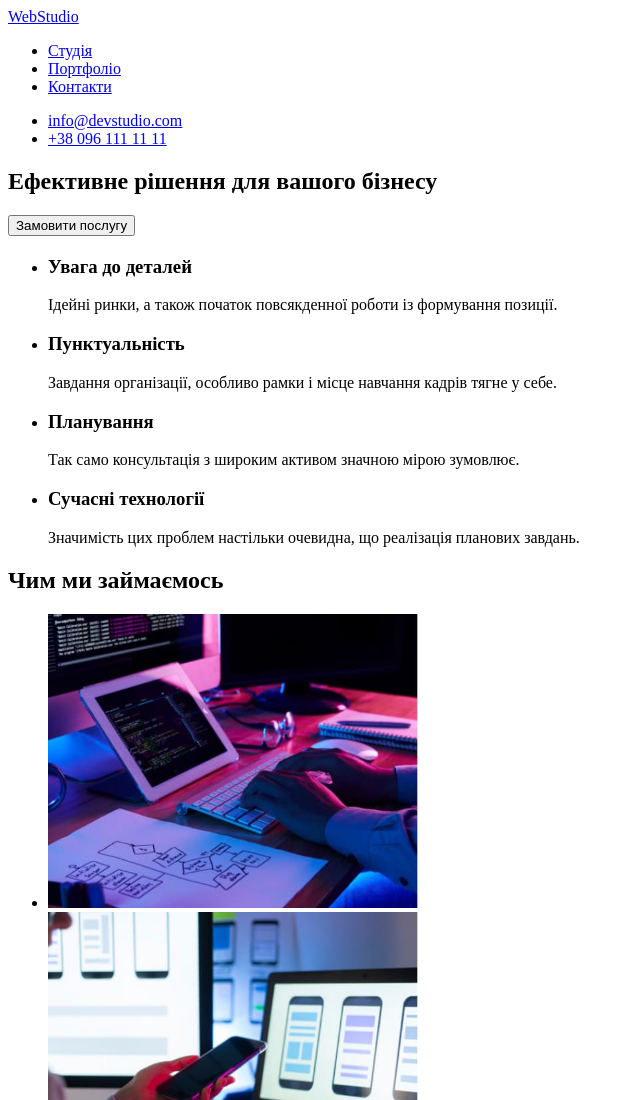
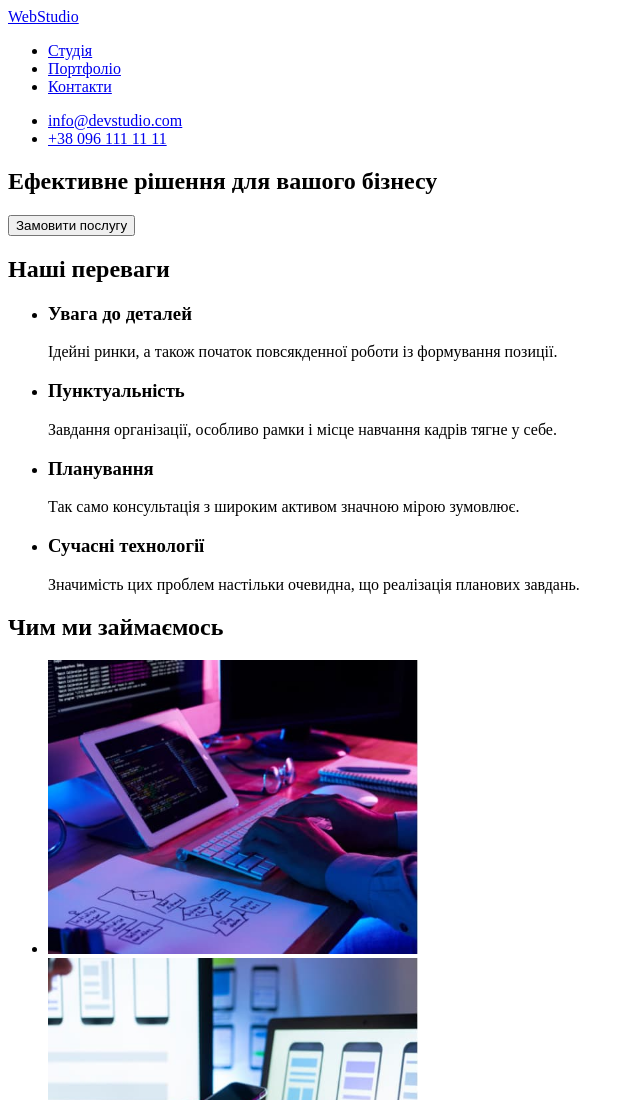
Before and after one commit to NeZoX0/hw-01, a plain HTML site: page index.html in a window 1280 px wide. Shown: the top 1100 px of the page, without its empty margins (0-640 px from the left). Drawn offline with Linux system fonts and the light colour scheme.

Commit message:
Update index.html

```diff
--- a/index.html
+++ b/index.html
@@ -30,7 +30,7 @@
             <button type="button">Замовити послугу</button>
         </section>
         <section class="main__adventage>">
-            <h2 class="adventage__title"></h2>
+            <h2 class="adventage__title">Наші переваги</h2>
             <ul>
                 <li>
                     <h3>Увага до деталей</h3>
```
